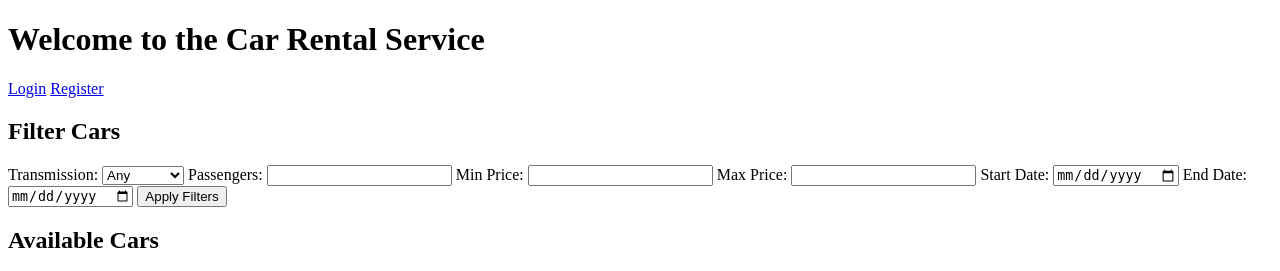
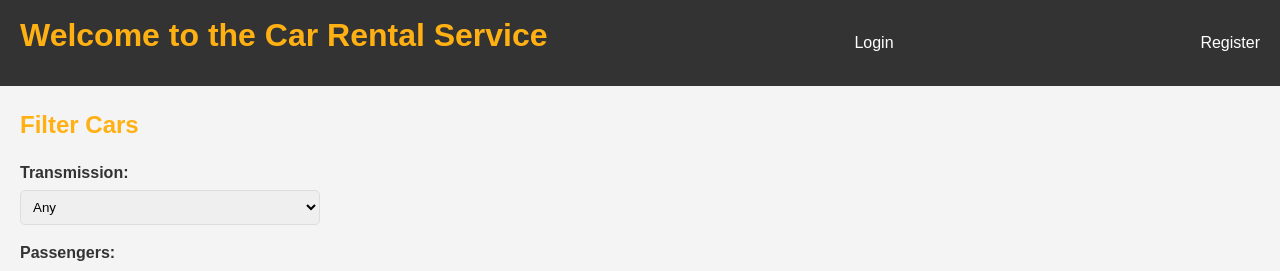
Before and after one commit to Shinki491/CarRentalUni, a PHP site: page / in a window 1280 px wide. Shown: the top 271 px of the page. Run offline with PHP 8.4, Linux system fonts and the light colour scheme.

Commit message:
added basic design

```diff
--- a/site/css/style.css
+++ b/site/css/style.css
@@ -0,0 +1,143 @@
+/* Reset and Global Styles */
+* {
+    margin: 0;
+    padding: 0;
+    box-sizing: border-box;
+}
+
+body {
+    font-family: Arial, sans-serif;
+    line-height: 1.6;
+    background-color: #f4f4f4;
+    color: #333;
+    margin: 0;
+    padding: 0;
+}
+
+header {
+    background: #333;
+    color: #fff;
+    padding: 10px 20px;
+    display: flex;
+    justify-content: space-between;
+    align-items: center;
+}
+
+header a {
+    color: #fff;
+    text-decoration: none;
+    margin-left: 10px;
+}
+
+header a:hover {
+    text-decoration: underline;
+}
+
+main {
+    padding: 20px;
+}
+
+h1, h2 {
+    margin-bottom: 15px;
+    color: #ffb114;
+}
+
+/* Form Styling */
+form label {
+    display: block;
+    margin-bottom: 5px;
+    font-weight: bold;
+}
+
+form input, form select, form button {
+    display: block;
+    margin-bottom: 15px;
+    padding: 8px;
+    width: 100%;
+    max-width: 300px;
+    border: 1px solid #ddd;
+    border-radius: 5px;
+}
+
+form button {
+    background: #333;
+    color: #fff;
+    border: none;
+    cursor: pointer;
+}
+
+form button:hover {
+    background: #555;
+}
+
+/* Car Listings Grid */
+#car-list ul {
+    display: grid;
+    grid-template-columns: repeat(auto-fit, minmax(300px, 1fr));
+    gap: 20px;
+    list-style: none;
+    padding: 0;
+}
+
+#car-list li {
+    position: relative;
+    background: #fff;
+    border: 1px solid #ddd;
+    border-radius: 5px;
+    overflow: hidden;
+    box-shadow: 0 2px 5px rgba(0, 0, 0, 0.1);
+}
+
+#car-list li img {
+    width: 100%;
+    height: auto;
+    display: block;
+}
+
+#car-list li .details {
+    position: absolute;
+    top: 0;
+    left: 0;
+    width: 100%;
+    height: 100%;
+    background: rgba(0, 0, 0, 0.6); /* Dark overlay */
+    color: #fff;
+    padding: 20px;
+    display: flex;
+    flex-direction: column;
+    justify-content: center;
+    align-items: center;
+    opacity: 0;
+    transition: opacity 0.3s ease;
+    text-align: center;
+}
+
+#car-list li:hover .details {
+    opacity: 1;
+}
+
+#car-list li .details h3 {
+    margin-bottom: 10px;
+    font-size: 1.2em;
+}
+
+#car-list li .details p {
+    margin: 5px 0;
+}
+
+#car-list li .details a {
+    margin-top: 10px;
+    display: inline-block;
+    padding: 8px 15px;
+    background: #fff;
+    color: #333;
+    border-radius: 5px;
+    text-decoration: none;
+    font-weight: bold;
+    transition: background 0.3s ease, color 0.3s ease;
+}
+
+#car-list li .details a:hover {
+    background: #333;
+    color: #fff;
+}
--- a/site/index.php
+++ b/site/index.php
@@ -80,12 +80,15 @@ $cars = $carStorage->findCarsByFilter($filters); // Define this method in storag
                 <ul>
                     <?php foreach ($cars as $car): ?>
                         <li>
-                            <img src="<?= htmlspecialchars($car['image']) ?>" alt="<?= htmlspecialchars($car['brand'] . ' ' . $car['model']) ?>">
-                            <h3><?= htmlspecialchars($car['brand'] . ' ' . $car['model']) ?></h3>
+                            <a href="details.php?id=<?= htmlspecialchars($car['id']) ?>">
+                                <img src="<?= htmlspecialchars($car['image']) ?>" alt="<?= htmlspecialchars($car['brand'] . ' ' . $car['model']) ?>">
+                            </a>
+                            <a href="details.php?id=<?= htmlspecialchars($car['id']) ?>">
+                                <h3><?= htmlspecialchars($car['brand'] . ' ' . $car['model']) ?></h3>
+                            </a>
                             <p>Passengers: <?= htmlspecialchars($car['passengers']) ?></p>
                             <p>Transmission: <?= htmlspecialchars($car['transmission']) ?></p>
                             <p>Daily Price: <?= htmlspecialchars($car['daily_price_huf']) ?> HUF</p>
-                            <a href="details.php?id=<?= htmlspecialchars($car['id']) ?>">View Details</a>
                         </li>
                     <?php endforeach; ?>
                 </ul>
```
Also changed, not shown: site/details.php (+102 -0 lines), site/README.md.
